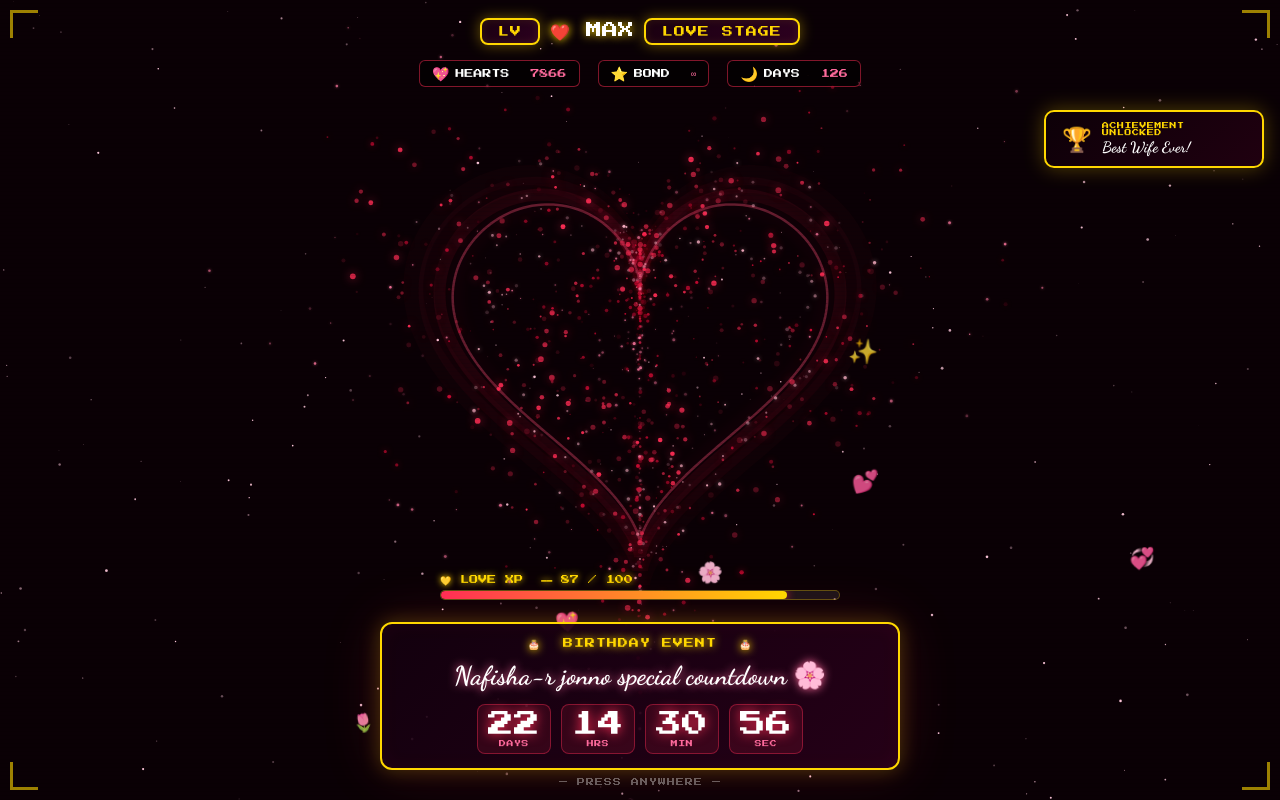
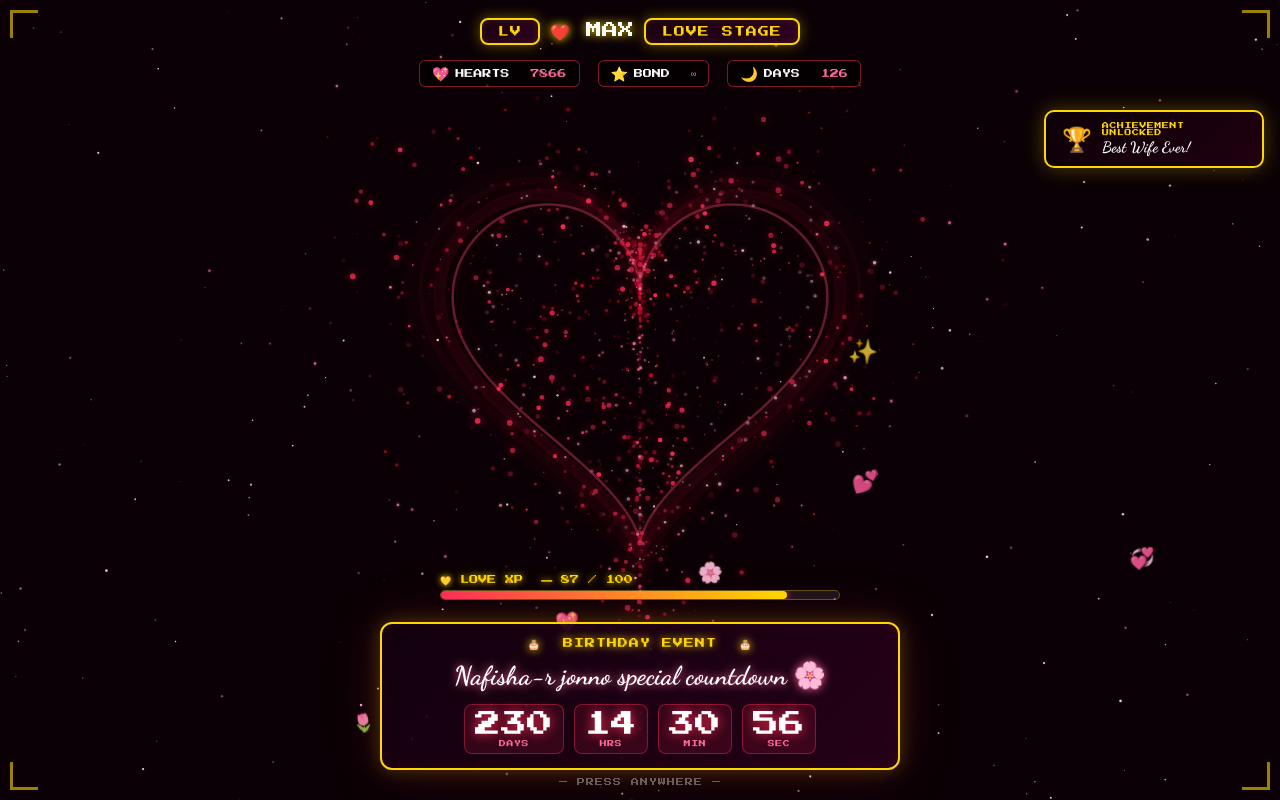
Before and after one commit to rahadbhuiya/nafuuu, a plain HTML site: page index.html in a window 1280 px wide. Drawn offline with Linux system fonts and the light colour scheme; animation ran at ten frames a second.

Commit message:
Update index.html

```diff
--- a/index.html
+++ b/index.html
@@ -591,13 +591,13 @@ function drawGlow(time) {
 // ── BIRTHDAY CHECK ──
 function isBirthday() {
   const now = new Date();
-  return now.getMonth() === 3 && now.getDate() === 10; // April 10
+  return now.getMonth() === 10 && now.getDate() === 4; // Oct 4
 }
 
 // ── COUNTDOWN ──
 function getCountdown() {
   const now = new Date();
-  const bday = new Date(now.getFullYear(), 3, 10); // April 10
+  const bday = new Date(now.getFullYear(), 10, 4); // April 10
   if (now >= bday && !isBirthday()) bday.setFullYear(bday.getFullYear() + 1);
   const diff = bday - now;
   const d = Math.floor(diff / 86400000);
```
